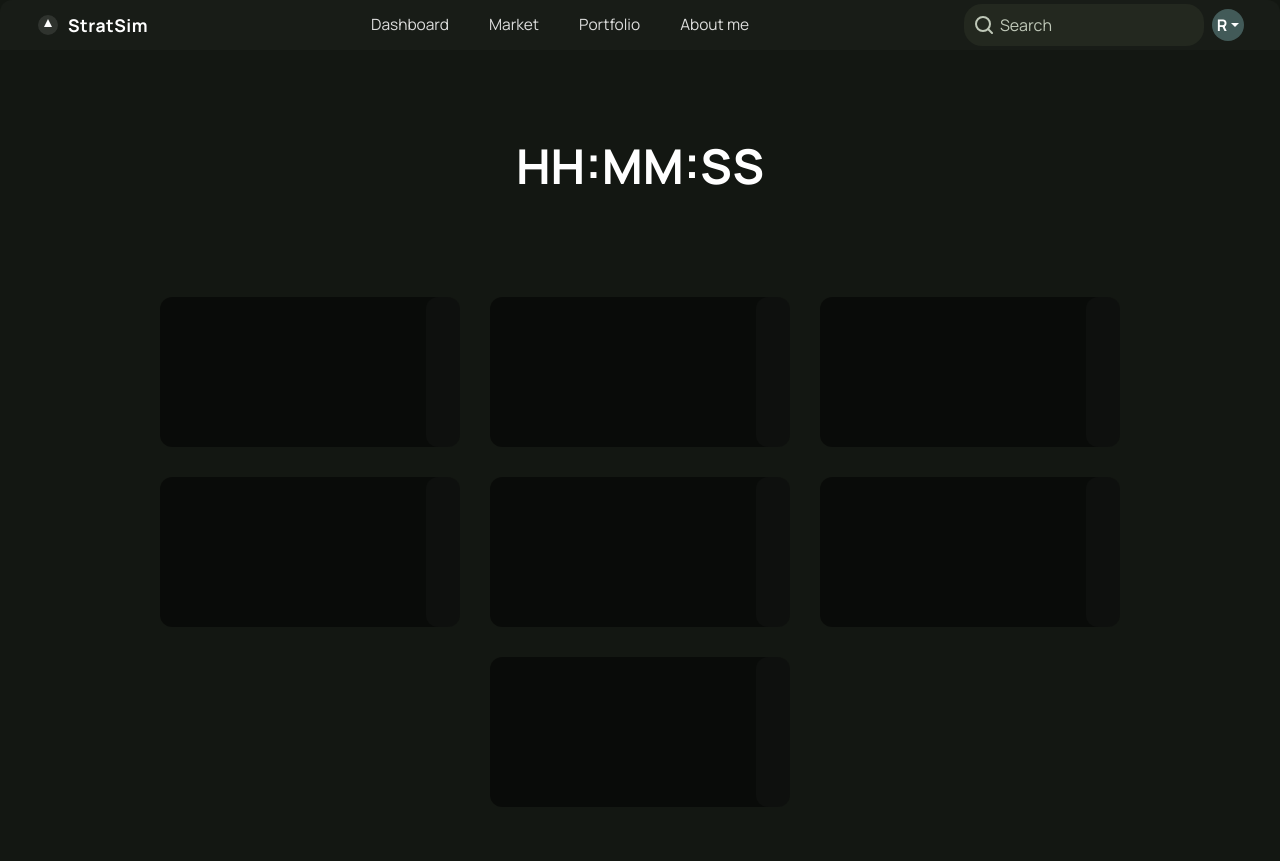
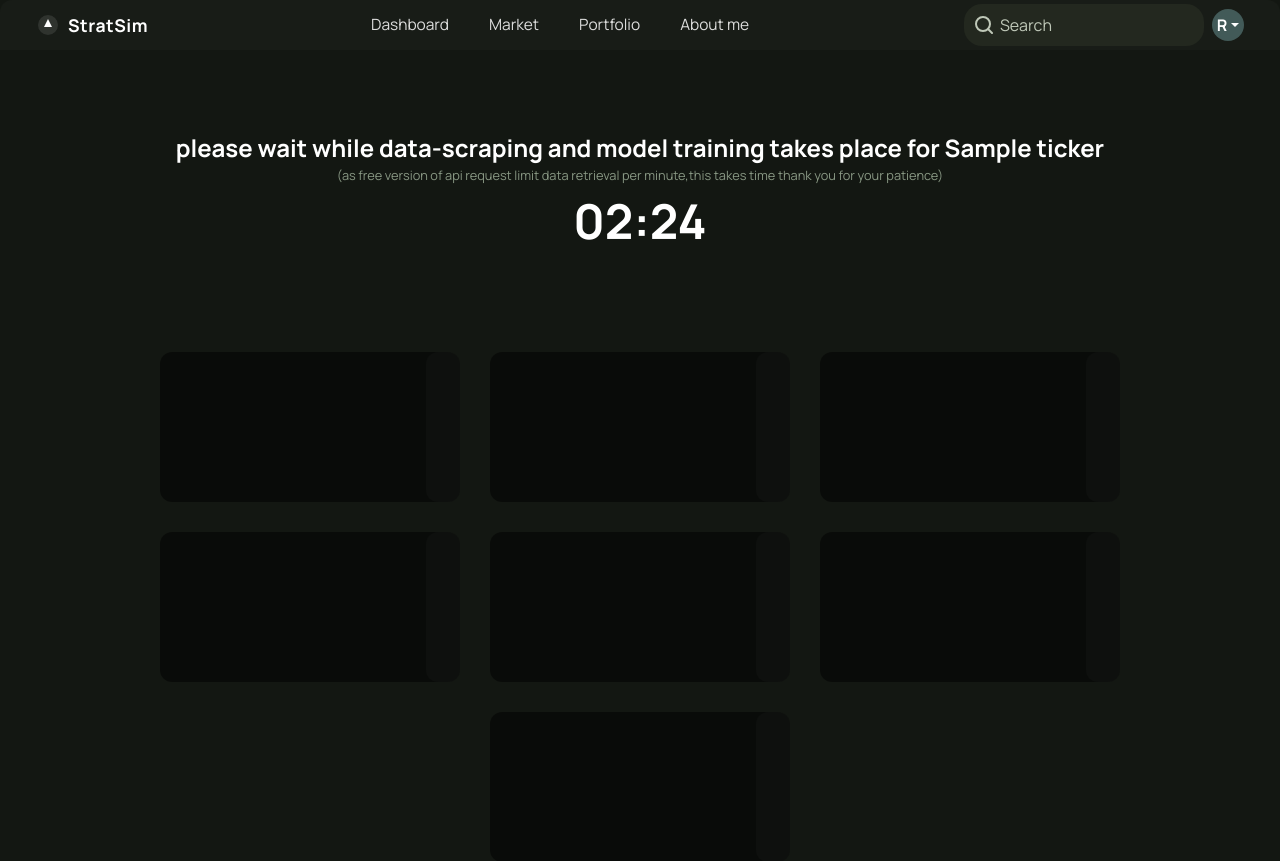
Before and after one commit to rishit836/StratSim, a Django app: template stocks/templates/loading.html in a window 1280 px wide. Shown: the top 861 px of the page. Before the commit the page ends 185 px from the top, so only its background shows below. Run offline with Django 5.2, Linux system fonts and the light colour scheme; a user stored in the database is signed in; tables that the repository leaves empty hold one stand-in row (values such as "Sample post"); the template is opened without the code that fills it: most values are stand-ins (such as "Sample title", 1, 10 or a date in 2020).

Commit message:
added countdown in loading html for wallettree which shows a timer too

```diff
--- a/stocks/static/stocks/styles/skelton_load.css
+++ b/stocks/static/stocks/styles/skelton_load.css
@@ -17,8 +17,19 @@
     justify-content: center;
     align-items: center;
     margin-top:10svh;
-    /* border:2px dashed blue; */
+    flex-direction: column;
+
+}
+.time-container .heading{
+    font-size: 1.5rem;
+}
+.time-container .time{
     font-size: 3rem;;
+}
+.time-container .subheading{
+    font-size: .8rem;
+    font-weight: 400;
+    color: #889783;
 }
 
 .skelton-container{
--- a/stocks/templates/loading.html
+++ b/stocks/templates/loading.html
@@ -11,8 +11,14 @@
 
 
     <div class="time-container">
+        <div class="heading">
+            please wait while data-scraping and model training takes place for {{ticker}} <br>
+        </div>
+        <div class="subheading">
+            (as free version of api request limit data retrieval per minute,this takes time thank you for your patience)
+        </div>
         <div class="time">
-            HH:MM:SS
+            <span id="countdown">
         </div>
     </div>
     <div class="skelton-container">
@@ -30,6 +36,29 @@
 
 
 </div>
+<script>
+  // Get countdown time in seconds from Jinja
+  let totalSeconds = 150; // to replace
 
+  function formatTime(seconds) {
+    const m = String(Math.floor(seconds / 60)).padStart(2, '0');
+    const s = String(seconds % 60).padStart(2, '0');
+    return `${m}:${s}`;
+  }
+
+  const countdownEl = document.getElementById('countdown');
+  countdownEl.textContent = formatTime(totalSeconds);
+
+  const interval = setInterval(() => {
+    totalSeconds--;
+
+    if (totalSeconds <= 0) {
+      clearInterval(interval);
+      location.reload();  // 🔁 Reload page
+    } else {
+      countdownEl.textContent = formatTime(totalSeconds);
+    }
+  }, 1000);
+</script>
 
 {% endblock body %}
--- a/walletTree/views.py
+++ b/walletTree/views.py
@@ -101,6 +101,7 @@ def get_data(data):
 
 def scrape(request,ticker):
     global t,status
+    c= {}
 
     # if os.path.exists("models/"+ticker+"_model.pkl"):
     #     status = True
@@ -116,7 +117,8 @@ def scrape(request,ticker):
         # data['date'] = pd.to_datetime(data['date'])
         # data['date'] = data['date'].dt.strftime('%Y-%m-%d')
         # threading.Thread(target=get_data,args=[data]).start()
-    return render(request,"loading.html")
+    c.update({"ticker":t.upper()})
+    return render(request,"loading.html",context=c)
 
 
 
```
Also changed, not shown: __init__.py (deleted).
